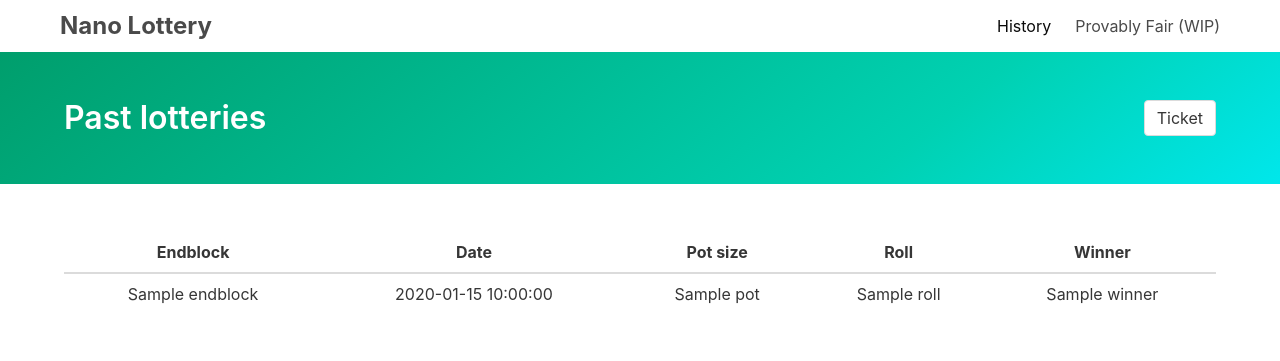
After one commit to FrilledShark/NanoLottery, a Flask app: template templates/lottery.html in a window 1280 px wide. The commit adds this page. Shown: the top 361 px of the page. Run offline with Flask 2, Linux system fonts and the light colour scheme; the template is opened without the code that fills it: most values are stand-ins (such as "Sample title", 1, 10 or a date in 2020).

Commit message:
More stats on /ticket and /lottery

```diff
--- a/app.py
+++ b/app.py
@@ -32,23 +32,38 @@ def index():
     remaining_time = remaining_blocks*10
     table = []
     for ticket in lottery.tickets.order_by(Ticket.time.desc()):
-        ticket_info = {"date": ticket.time, "ticket": ticket.ticket, "account": ticket.account,
+        ticket_info = {"date": str(ticket.time)[:19], "ticket": ticket.ticket, "account": ticket.account,
                        "endblock": ticket.lottery.endblock}
         table.append(ticket_info)
 
     return render_template("index.html", pot=pot, time=remaining_time, account=config["account"], table=table, endblock=lottery.endblock)
 
 
-@app.route('/history', methods=['GET', 'POST'])
-def history():
+@app.route('/lottery', methods=['GET', 'POST'])
+def lottery():
+    # Lotteries
+    lottery_table = []
+    for lottery in Lottery.select().order_by(Lottery.endblock.desc()):
+        pot = Decimal(0)
+        for ticket in lottery.tickets:
+            pot += Decimal("0.01")
+        lottery_dir = {"endblock": lottery.endblock, "time": str(lottery.time)[:19],
+                       "pot": pot, "roll": lottery.roll, "winner": lottery.winner}
+        lottery_table.append(lottery_dir)
 
-    # Lotteries
+    return render_template("lottery.html", lottery_table=lottery_table)
 
 
+@app.route('/ticket', methods=['GET', 'POST'])
+def ticket():
     # Tickets
+    ticket_table = []
+    for ticket in Ticket.select().join(Lottery).order_by(Lottery.endblock.desc(), Ticket.ticket.desc()):
+        ticket_dir = {"endblock": ticket.lottery.endblock, "ticket": ticket.ticket,
+                      "time": str(ticket.time)[:19], "account": ticket.account, "hash": ticket.hash}
+        ticket_table.append(ticket_dir)
 
-    return render_template("history.html")
-
+    return render_template("ticket.html", ticket_table=ticket_table)
 
 
 if __name__ == "__main__":
--- a/templates/index.html
+++ b/templates/index.html
@@ -26,7 +26,7 @@
         </div>
         <div class="navbar-menu">
             <div class="navbar-end">
-                <a href="/history" class="navbar-item">
+                <a href="/lottery" class="navbar-item">
                     History
                 </a>
                 <a href="/fair" class="navbar-item">
--- /dev/null
+++ b/templates/lottery.html
@@ -0,0 +1,87 @@
+<!DOCTYPE html>
+<html lang="en">
+<head>
+    <meta charset="UTF-8">
+    <title>History | Nano Lottery</title>
+    <!--<link rel="stylesheet" href="https://cdnjs.cloudflare.com/ajax/libs/bulma/0.7.1/css/bulma.min.css">-->
+    <link rel="stylesheet" href="/static/styles/bulma.min.css">
+    <meta name="viewport" content="width=device-width, initial-scale=1">
+</head>
+<body>
+
+<nav id="navbar" class="navbar" role="navigation" aria-label="main navigation">
+    <div class="container">
+        <div class="navbar-brand">
+            <a href="/" class="navbar-item is-size-4 has-text-weight-bold">
+                Nano Lottery
+            </a>
+
+             <a href="/history" class="navbar-item is-hidden-desktop is-hidden-widescreen is-active">
+                History
+            </a>
+            <a href="/fair" class="navbar-item is-hidden-desktop is-hidden-widescreen">
+                Provably Fair (WIP)
+            </a>
+
+        </div>
+        <div class="navbar-menu">
+            <div class="navbar-end">
+                <a href="/lottery" class="navbar-item is-active">
+                    History
+                </a>
+                <a href="/fair" class="navbar-item">
+                    Provably Fair (WIP)
+                </a>
+            </div>
+
+        </div>
+    </div>
+</nav>
+
+<section class="hero is-primary is-bold">
+    <div class="hero-body">
+        <div class="container">
+            <div class="columns">
+                <div class="column">
+                    <h1 class="title">Past lotteries</h1>
+                </div>
+                <div align="right" class="column">
+                    <a href="/ticket" class="button">Ticket</a>
+                </div>
+            </div>
+
+        </div>
+    </div>
+</section>
+
+<section class="section">
+    <div class="container">
+        <table class="table is-fullwidth is-hoverable">
+            <thead>
+                <tr>
+                    <th style="text-align: center;">Endblock</th>
+                    <th style="text-align: center;">Date</th>
+                    <th style="text-align: center;">Pot size</th>
+                    <th style="text-align: center;">Roll</th>
+                    <th style="text-align: center;">Winner</th>
+                </tr>
+              </thead>
+            <tbody>
+            {% for row in lottery_table %}
+                <tr >
+                    <td style="text-align: center;">{{row.endblock}}</td>
+                    <td style="text-align: center;">{{row.time}}</td>
+                    <td style="text-align: center;">{{row.pot}}</td>
+                    <td style="text-align: center;">{{row.roll}}</td>
+                    <td style="text-align: center;">{{row.winner}}</td>
+                </tr>
+            {% endfor %}
+            </tbody>
+        </table>
+    </div>
+</section>
+
+
+
+</body>
+</html>
```
Also changed, not shown: templates/ticket.html (renamed from templates/history.html, +34 -2 lines).
